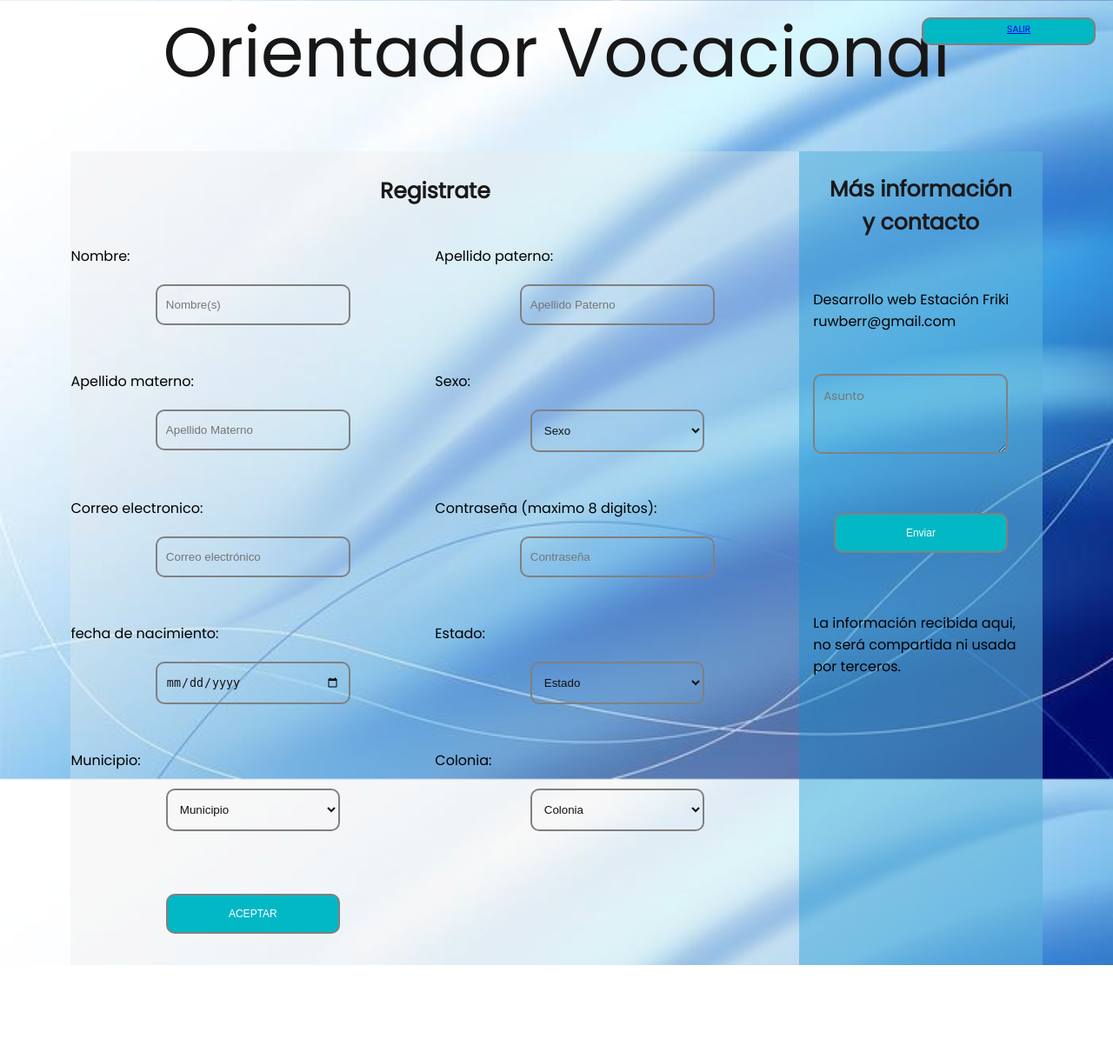
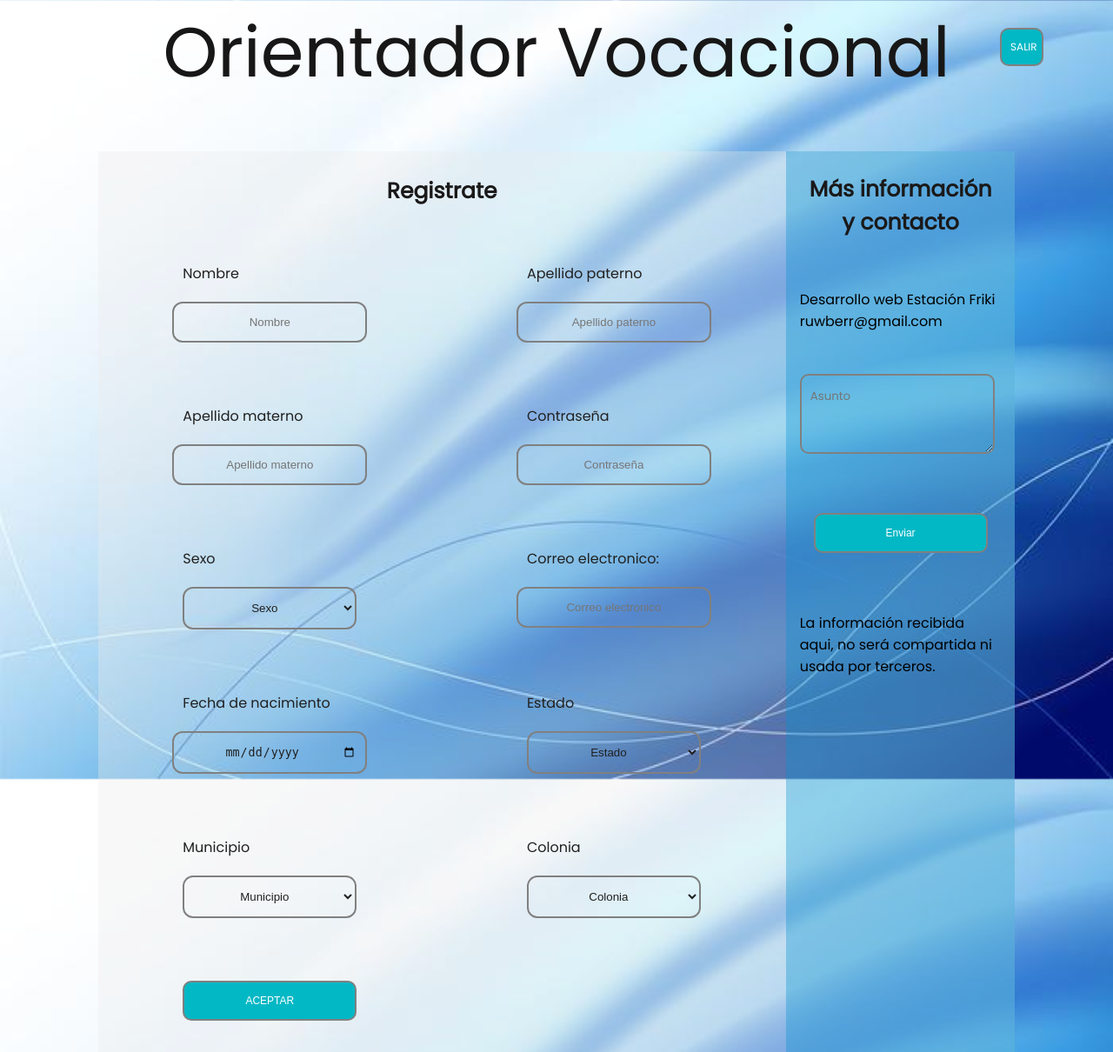
Before and after one commit to hmendoza-coder/orientador-vocacional-website, a PHP site: page /Sesion/registro in a window 1280 px wide. Shown: the whole page at 87% size. Before the commit the page ends 1110 px from the top, so only its background shows below. Run offline with PHP 8.4, Linux system fonts and the light colour scheme; data that the repository does not hold is empty; some libraries are stand-ins or nearby versions; some web fonts are replaced.

Commit message:
resolucion de conflictos

```diff
--- a/estiloRegistro.css
+++ b/estiloRegistro.css
@@ -43,31 +43,7 @@ h3{
 	padding: 2px;
     color:rgb(26, 25, 25);
 }
-/*AQUI CONTACT-FORM que toma solo el registro*/
-.contact-form input[type="text"],
-.contact-form input[type="date"],
-.contact-form input[type="email"],
-.contact-form select,
-.contact-form input[type="password"]{
-    border:0;
-    background: none;
-    display: block;
-    margin:20px auto;
-    padding: 14px 10px;
-    border:2px solid gray;
-    width: 200px;
-    outline: none;
-    color:rgb(19, 18, 18);
-    border-radius: 10px;
-    transition: 0.25s;
-}
-.contact-form input[type="text"]:focus,
-.contact-form input[type="date"]:focus,
-.contact-form input[type="email"]:focus,
-.contact-form input[type="password"]:focus{
-    width: 280px;
-    border-color: rgb(36, 84, 243);
-}
+
 /*BOTONES LISTOS*/
 .contact-form button[type="submit"]{
 
@@ -88,6 +64,7 @@ h3{
 .contact-form form{
     display: grid;
     grid-template-columns: 1fr 1fr;
+    position: relative;
 }
 .contact-form form button:hover,
 .contact-form form button:focus{
@@ -164,49 +141,95 @@ h3{
 }
 
 /*DISEÑO DEL BOTON DE CIERRE*/
-.cierre {
+.afuera button[type="submit"]{
 
     line-height: 12px;
     width: 18px;
     font-size: 8pt;
     font-family: 'Poppins', sans-serif;
-    font-size: 16;
+
     margin-top: 1px;
     margin-right: 2px;
     position:absolute;
-    top:0px;
 
-    right:20px;
+    top:12px;
+    right:80px;
     display: block;
     margin:20px auto;
     font-size: 12px;
-	font-family: 'Bree Serif', ;
-    color: white;
+
     border:0;
     background: rgb(3, 184, 197);
-    cursor: pointer;
     border: 2px solid gray;
     text-transform: uppercase;
     border-radius: 10px;
     padding: 14px 10px;
-    width: 200px;
+    width: 50px;
+    text-decoration: none;
 }
-.cierre[type="submit"]:hover,
-.cierre [type="submit"]:focus{
+.afuera a{
+    text-decoration: none;
+    color: white;
+}
+.afuera button[type="submit"]:hover,
+.afuera button[type="submit"]:focus{
 
     color: rgb(26, 24, 24);
     background: none;
     cursor: pointer;
+
 }
-.cierre a{
-    line-height: 12px;
-    width: 18px;
-    font-size: 8pt;
-    font-family: 'Poppins', sans-serif;
-    font-size: 16;
-    margin-top: 1px;
-    margin-right: 2px;
-    position:absolute;
-    top:5px;
-    right:80px;
+
+/*Para cambiar <OPTION>*/
+.contact-form option:hover
+{
+ background: rgba(38, 101, 153, 0.781);
+ cursor: pointer;
+ border-radius: 10px;
+ border: none;
 }
+
+/*AQUI CONTACT-FORM que toma solo el registro*/
+.contact-form input[type="text"],
+.contact-form input[type="date"],
+.contact-form input[type="email"],
+.contact-form input[type="password"],
+.contact-form select{
+
+    border:0;
+    background: transparent;
+    display: block;
+    margin: 20px auto;
+    padding: 14px 10px;
+    text-align: center;
+    border: 2px solid gray;
+    width: 200px;
+    outline: none;
+    color: rgb(32, 32, 32);
+    border-radius: 12px;
+    transition: 0.25s;
+}
+
+.contact-form input[type="text"]:focus,
+.contact-form input[type="date"]:focus,
+.contact-form input[type="email"]:focus,
+.contact-form input[type="password"]:focus{
+    width: 280px;
+    border-color: rgb(36, 84, 243);
+}
+
+.contact-form label{
+
+    border:0;
+    background: transparent;
+    display: block;
+    margin: 20px auto;
+    padding: 0;
+    text-align: left;
+    width: 200px;
+    outline: none;
+    color: rgb(32, 32, 32);
+
+
+
+}
--- a/login.html
+++ b/login.html
@@ -26,6 +26,10 @@
             SALIR
             </a>
         </button>
+    </div>
+
+    <form action="login.html" class="form-box">
+        <!--hola que hacen?-->
         <img class="avatar" src="imagenes/birrete.jpg" alt="logo del orientador">
         <h1 class="form-title">Sign In</h1>
         <input type ="text" placeholder="Correo electrónico" id="correo" name = "correo" autocomplete="off" required>
--- a/registro.php
+++ b/registro.php
@@ -21,14 +21,20 @@
         <link href="https://fonts.googleapis.com/css2?family=Poppins&display=swap" rel="stylesheet">
         <link href='http://fonts.googleapis.com/css?family=Neucha' rel='stylesheet' type='text/css'>
         <link href="https://fonts.googleapis.com/css?family=Fredoka+One&display=swap" rel="stylesheet">
+
+
     </head>
+
     <body>
+        <div class="afuera">
          <!--AQUI ESTA EL BOTON DE CIERRE DE SESION QUE DEBE AVISAR A LA API QUE SE HA CERRADO SESION-->
         <button type="submit" class="cierre">
             <a href="login.html">
             SALIR
             </a>
         </button>
+        </div>
+
         <h1>Orientador Vocacional</h1>
             <!---Esta clase content-form es para acomodar los grid en el css-->
             <div class="content-form">
@@ -36,54 +42,66 @@
                     <h3>Registrate</h3>
                         <form action="PHP/validarRegistro.php" method="POST" id="formulario">
                             <p>
-                                <label for="nombre">Nombre: </label>
-                                <input type="text" placeholder="Nombre(s)" name="nombre" id="nombre" autocomplete="off" required>
+                                <label id="nombre" for="nombre" class="name" > Nombre </label>
+                                <input type="text" name="nombre" id="nombre" placeholder="Nombre" autocomplete="off" required>
+
                             </p>
                             <p>
-                                <label for="apellidop">Apellido paterno: </label>
-                                <input type="text" placeholder="Apellido Paterno" name="apellidoP" id="apellidoP" autocomplete="off" required>
+                                <label id="apellidop" for="apellido" class="apmaterno">Apellido paterno </label>
+                                <input type="text" name="apellido" id="apellido" placeholder="Apellido paterno" autocomplete="off" required>
+
+
                             </p>
                             <p>
-                                <label for="apellidom">Apellido materno: </label>
-                                <input type="text" placeholder="Apellido Materno" name="apellidoM" id="apellidoM" autocomplete="off" required>
+                                <label for="apellido" class="appaterno">Apellido materno </label>
+                                <input type="text" name="apellido" id="apellido" placeholder="Apellido materno" autocomplete="off" required>
+
+
                             </p>
                             <p>
-                                <label for="sexo">Sexo: </label>
-                                <select name="sexo" id="sexo"  placeholder="Sexo">
+                                <label for="pass" class="password">Contraseña</label>
+                                <input type= "password" name="password" id="password" placeholder="Contraseña" required>
+
+
+                            </p>
+                            <p>
+                                <label for="sexo" class= "sexo">Sexo </label>
+                                <select name="sexo" id="sexo">
                                     <option value="" selected disabled hidden>Sexo</option>
                                     <option value="h">Masculino</option>
                                     <option value="m">Femenino</option>
                                 </select>
                             </p>
                         <p>
-                                <label for="correo">Correo electronico: </label>
-                                <input type="email" placeholder="Correo electrónico" name="correo" id="correo" autocomplete="off" required>
+                            <label for="correo" class= "email">Correo electronico: </label>
+                            <input type="email"  name="correo" id="correo" autocomplete="off" placeholder="Correo electronico" required>
+
+
+                        </p>
+
+                        <p>
+
+                            <label id="fecha" for="fecha" class="fecha" >Fecha de nacimiento</label>
+                            <input type="date" name="fecha" id="fecha" autocomplete="off" required>
+                            <!--<label for="fecha">fecha de nacimiento: </label>  -->
                         </p>
                         <p>
-                                <label for="pass">Contraseña (maximo 8 digitos):</label>
-                                <input type="password" placeholder="Contraseña" name="pass" id="pass" required>
-                            </p>
-                            <p>
-                                <label for="fecha">fecha de nacimiento: </label>
-                                <input type="date" name="fecha" id="fecha" autocomplete="off" required>
-                            </p>
-                            <p>
-                                <label for="estado">Estado: </label>
-                                <select name="estado" id="selectEstado"  type="combo" placeholder="Estado" onchange="getIDEstado(); return false;" required>
+                            <label>Estado</label>
+                            <select name="estado" id="selectEstado"  type="combo" onchange="getIDEstado()" required>
 		                    <option value="" selected disabled hidden>Estado </option>
                             <?php include 'PHP\consumir.php';
                             iniciar("Estado"); ?>
                             </select>
                         </p>
                         <p>
-                                <label for="municipio">Municipio: </label>
-                                <select name="municipio" id="selectMunicipio"  type="combo" placeholder="Municipio">
+                            <label>Municipio</label>
+                            <select name="municipio" id="selectMunicipio"  type="combo">
                             <option value="" selected disabled hidden>Municipio </option>
                             </select>
                         </p>
                         <p>
-                            <label for="colonia">Colonia: </label>
-                                <select name="colonia" id="selectColonia"  type="combo" placeholder="Colonia" >
+                            <label>Colonia</label>
+                            <select name="colonia" id="selectColonia"  type="combo" >
                             <option value="" selected disabled hidden>Colonia </option>
                             </select>
                             <!-- -->
```
Also changed, not shown: estiloslogin.css (+5 -11 lines). Lines whose indentation alone changed are shown as unchanged.
